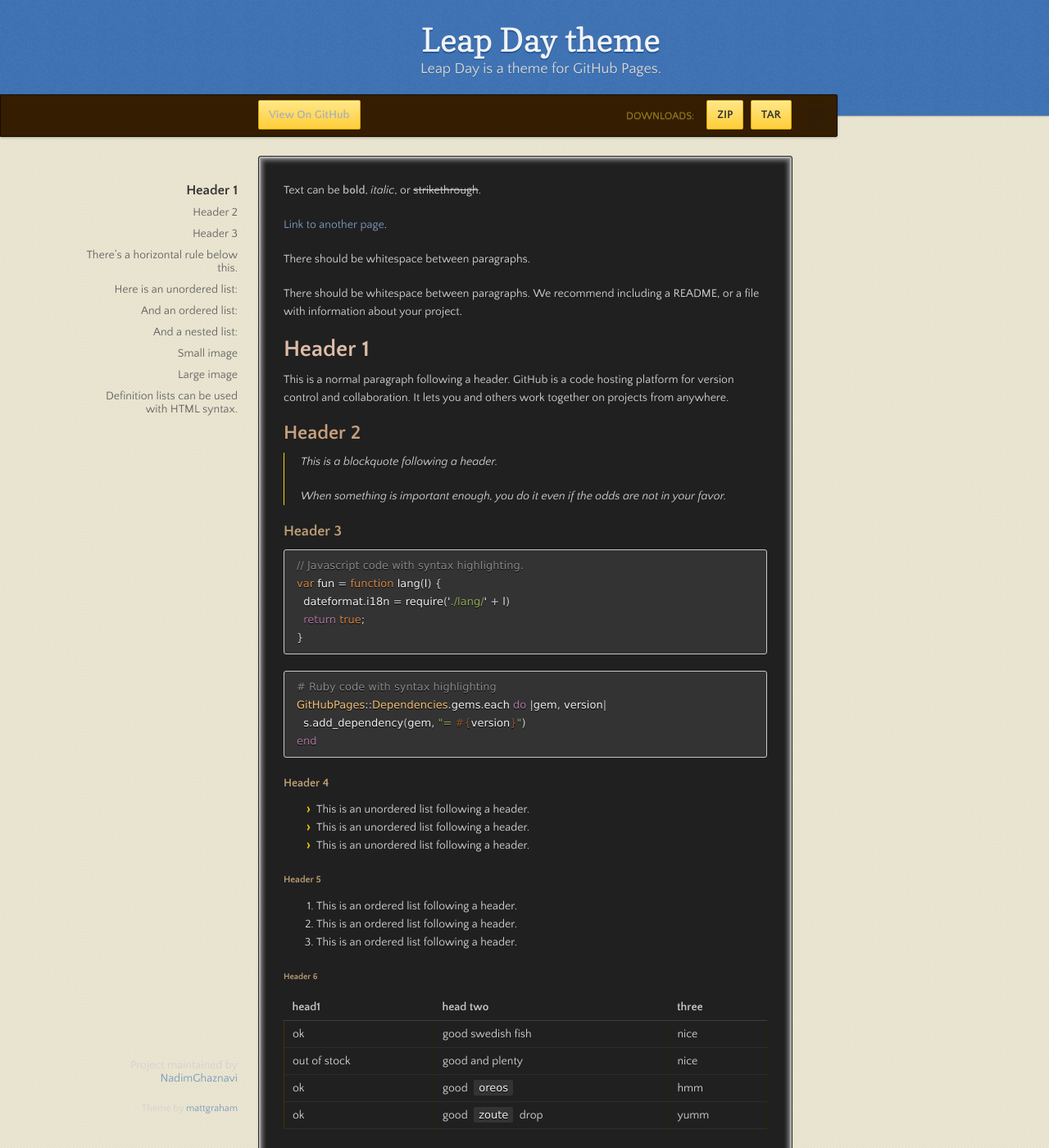
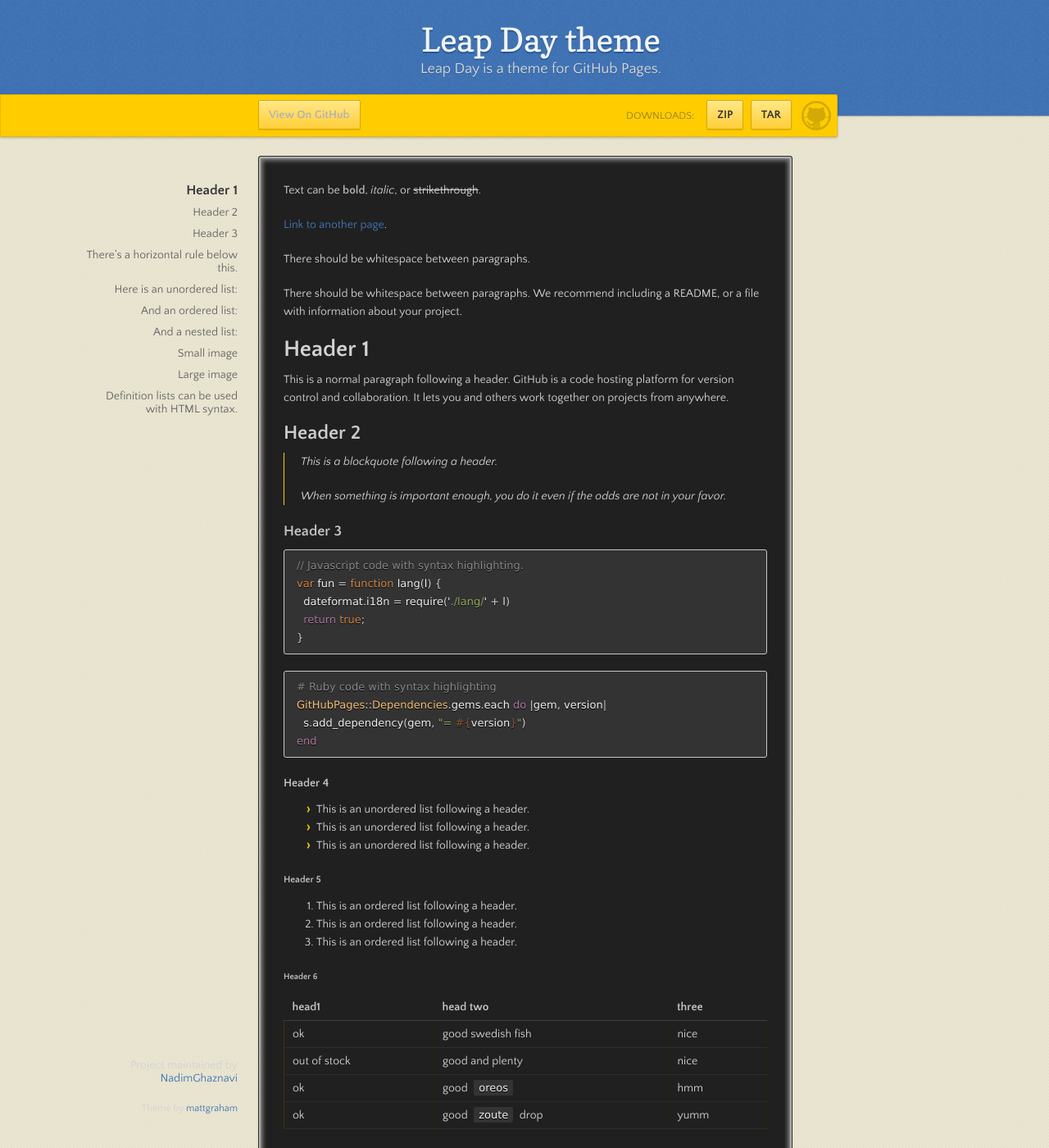
Before and after one commit to NadimGhaznavi/minimax, a Jekyll site: the page built from index.md, in a window 1280 px wide and 1400 px high. Shown: the whole window at 82% size. Built offline with Jekyll 4.4.1, drawn with Linux system fonts in a browser that asks for light colours.

Commit message:
Revert "Updated colors"
This reverts commit b83e7b301da6d6130fc681578f0a2206d99daeb8.

```diff
--- a/_sass/jekyll-theme-leap-day.scss
+++ b/_sass/jekyll-theme-leap-day.scss
@@ -13,11 +13,11 @@ body {
   font-weight:300;
   margin: 0px;
   padding:0px 0 20px 0px;
-  background: url(../images/body-background.png) #333333;
+  background: url(../images/body-background.png) #333333; /* beige */
 }
 
 h1, h2, h3, h4, h5, h6 {
-  color:#ddbda8;
+  color:#d2d2d2;
   margin:0 0 10px;
 }
 
@@ -35,11 +35,11 @@ h1 {
 
 h2 {
   font-size: 24px;
-  color:hsl(27, 40%, 64%);
+  color:hsl(0, 0%, 80%);
 }
 
 h3, h4, h5, h6 {
-  color:#be9e76;
+  color:#c2c2c2;
 }
 
 h3 {
@@ -48,7 +48,7 @@ h3 {
 }
 
 a {
-  color:#7d9abd;
+  color:#4276b6;
   font-weight:400;
   text-decoration:none;
 }
@@ -204,8 +204,8 @@ header {
   margin-right:-382px;
   position: fixed;
   top: 115px;
-  background: #341d00;
-  border: 1px solid #1a0d00;
+  background: #ffcc00;
+  border: 1px solid #f0b500;
   box-shadow: 0px 1px 3px rgba(0,0,0,.25);
   border-radius: 0px 2px 2px 0px;
   padding-right: 10px;
```
Also changed, not shown: assets/images/hr.gif.
